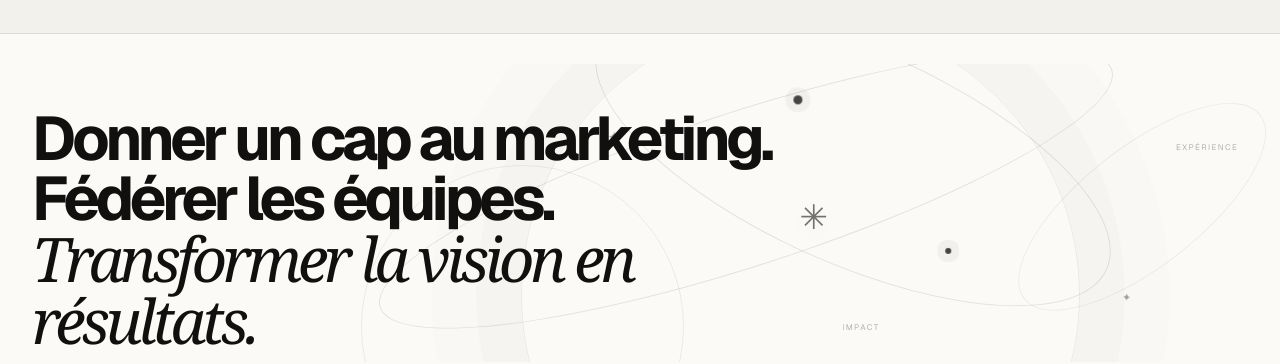
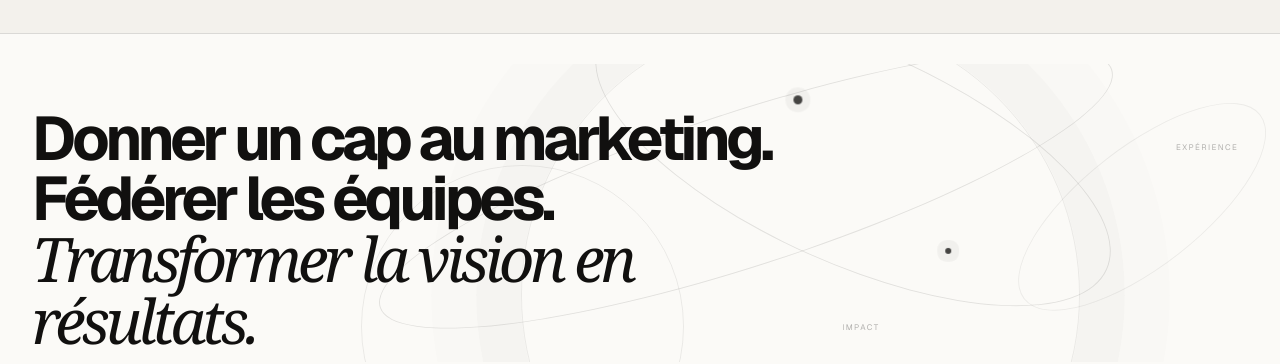
Before and after one commit to paulsebille/Portfolio, a Next.js app: page / in a window 1280 px wide. Shown: the part 1580-1944 px from the top of the page. Built offline with nearby package versions, Linux system fonts and the light colour scheme.

Commit message:
Use monochrome SVG for About background stars

```diff
--- a/components/About.tsx
+++ b/components/About.tsx
@@ -46,9 +46,9 @@ export function About() {
             <span className="creative-ring ring-three" />
             <span className="creative-orbit orbit-one" />
             <span className="creative-orbit orbit-two" />
-            <span className="creative-spark spark-one">✦</span>
-            <span className="creative-spark spark-two">✦</span>
-            <span className="creative-core" aria-label="Étincelle créative">✳</span>
+            <span className="creative-spark spark-one"><svg viewBox="0 0 24 24" aria-hidden="true"><path d="M12 1.5 14.8 9.2 22.5 12l-7.7 2.8L12 22.5l-2.8-7.7L1.5 12l7.7-2.8L12 1.5Z" /></svg></span>
+            <span className="creative-spark spark-two"><svg viewBox="0 0 24 24" aria-hidden="true"><path d="M12 1.5 14.8 9.2 22.5 12l-7.7 2.8L12 22.5l-2.8-7.7L1.5 12l7.7-2.8L12 1.5Z" /></svg></span>
+            <span className="creative-core" aria-label="Étincelle créative"><svg viewBox="0 0 24 24" aria-hidden="true"><path d="M12 1.5 14.1 8.1 20.2 3.8 17.1 10.1 23.5 12l-6.4 1.9 3.1 6.3-6.1-4.3L12 22.5l-2.1-6.6-6.1 4.3 3.1-6.3L.5 12l6.4-1.9L3.8 3.8l6.1 4.3L12 1.5Z" /></svg></span>
             <span className="creative-label label-two">EXPÉRIENCE</span>
             <span className="creative-label label-three">IMPACT</span>
           </div>
```
